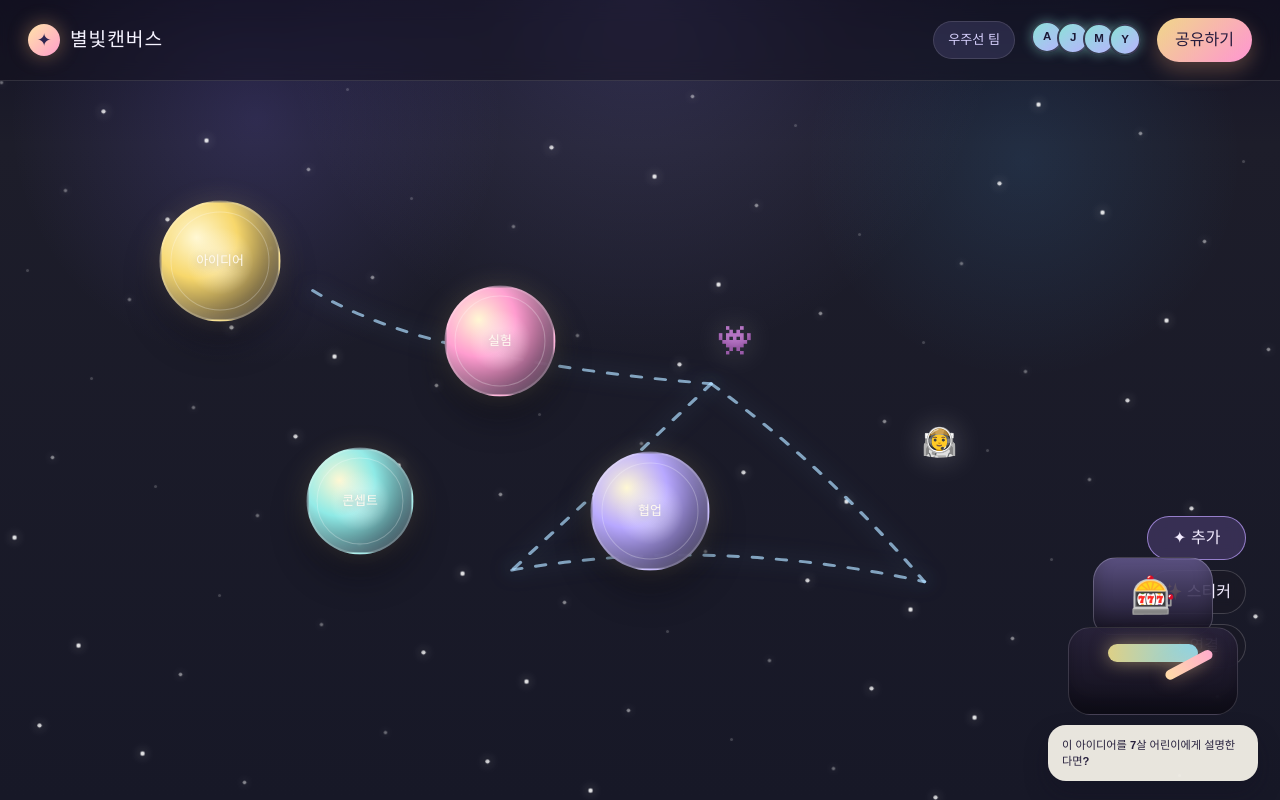
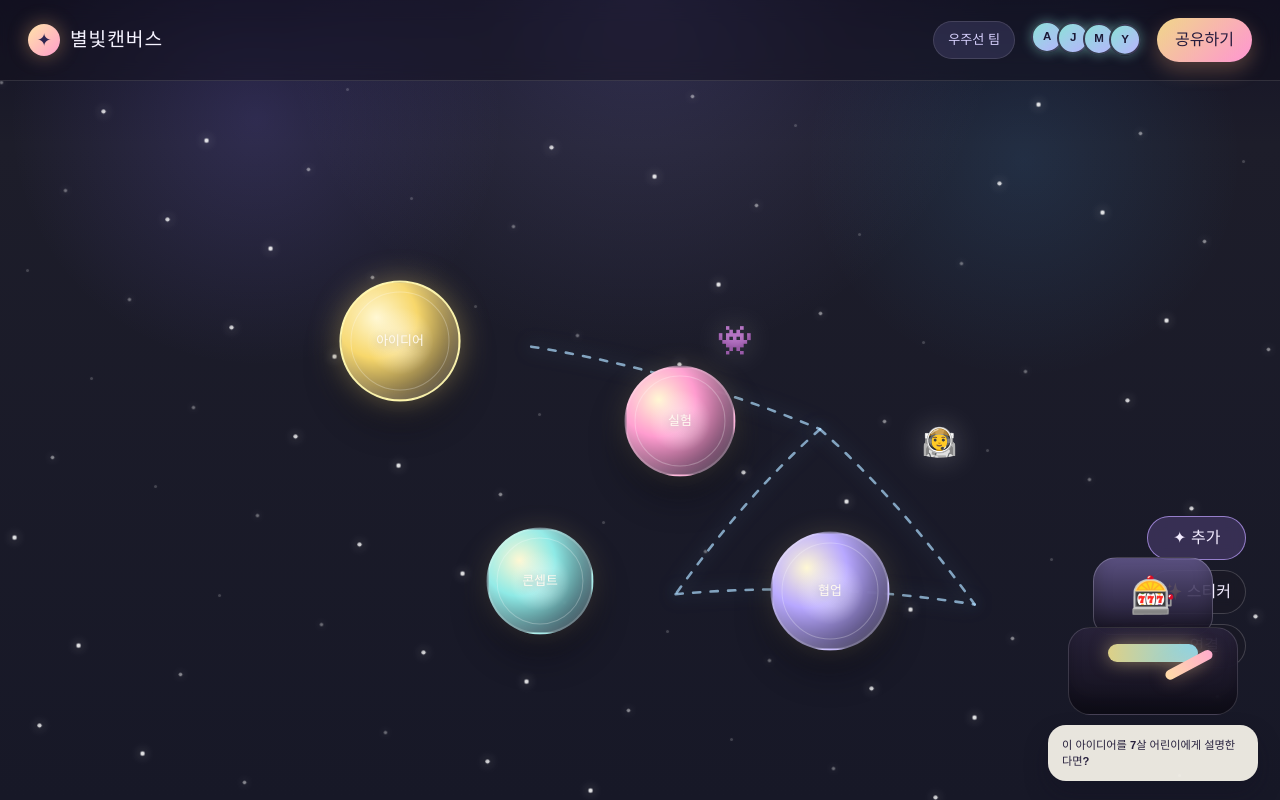
Before and after one commit to YeJiKim06/Starlight_Canvas, a React (Vite) app: page / in a window 1280 px wide. Built offline with nearby package versions, Linux system fonts and the light colour scheme.

Commit message:
feat: implement interactive canvas features and enhance node management

```diff
--- a/src/App.tsx
+++ b/src/App.tsx
@@ -1,3 +1,5 @@
+import { useEffect, useRef, useState } from 'react';
+
 type StarNode = {
   id: number;
   x: number;
@@ -5,13 +7,31 @@ type StarNode = {
   label: string;
   color: string;
   size: number;
+  stamp?: string;
 };
+
+type Edge = {
+  id: string;
+  from: number;
+  to: number;
+};
+
+type ToolMode = 'add' | 'connect' | 'sticker';
+
+const palettes = ['#f7d76b', '#ff9ccf', '#8eeae6', '#b7a7ff', '#90d8ff', '#ffd59e'];
 
 const initialStars: StarNode[] = [
   { id: 1, x: 220, y: 180, label: '아이디어', color: '#f7d76b', size: 120 },
   { id: 2, x: 500, y: 260, label: '실험', color: '#ff9ccf', size: 110 },
   { id: 3, x: 360, y: 420, label: '콘셉트', color: '#8eeae6', size: 106 },
   { id: 4, x: 650, y: 430, label: '협업', color: '#b7a7ff', size: 118 },
+];
+
+const initialEdges: Edge[] = [
+  { id: '1-2', from: 1, to: 2 },
+  { id: '2-3', from: 2, to: 3 },
+  { id: '2-4', from: 2, to: 4 },
+  { id: '3-4', from: 3, to: 4 },
 ];
 
 const prompts = [
@@ -21,9 +41,164 @@ const prompts = [
   '가장 감성적인 한 줄 문장을 떠올려보자',
 ];
 
-const userIcons = ['👾', '👨‍🚀', '🪐', '👻'];
+const stampSet = ['✨', '⭐', '👍', '❓', '💡'];
 
 function App() {
+  const canvasRef = useRef<HTMLDivElement | null>(null);
+  const [nodes, setNodes] = useState<StarNode[]>(initialStars);
+  const [edges, setEdges] = useState<Edge[]>(initialEdges);
+  const [toolMode, setToolMode] = useState<ToolMode>('add');
+  const [selectedId, setSelectedId] = useState<number | null>(1);
+  const [promptIndex, setPromptIndex] = useState(0);
+  const [scale, setScale] = useState(1);
+  const [pan, setPan] = useState({ x: 180, y: 80 });
+  const [isPanning, setIsPanning] = useState(false);
+  const [draggingNode, setDraggingNode] = useState<{ id: number; offsetX: number; offsetY: number } | null>(null);
+  const [connectFrom, setConnectFrom] = useState<number | null>(null);
+
+  useEffect(() => {
+    if (!draggingNode) return;
+
+    const handleMove = (event: PointerEvent) => {
+      const board = canvasRef.current;
+      if (!board) return;
+
+      const rect = board.getBoundingClientRect();
+      const worldX = (event.clientX - rect.left - pan.x) / scale;
+      const worldY = (event.clientY - rect.top - pan.y) / scale;
+
+      setNodes((prev) =>
+        prev.map((node) =>
+          node.id === draggingNode.id
+            ? {
+                ...node,
+                x: worldX - draggingNode.offsetX,
+                y: worldY - draggingNode.offsetY,
+              }
+            : node
+        )
+      );
+    };
+
+    const handleUp = () => setDraggingNode(null);
+
+    window.addEventListener('pointermove', handleMove);
+    window.addEventListener('pointerup', handleUp);
+
+    return () => {
+      window.removeEventListener('pointermove', handleMove);
+      window.removeEventListener('pointerup', handleUp);
+    };
+  }, [draggingNode, pan, scale]);
+
+  const toWorldPosition = (clientX: number, clientY: number) => {
+    const board = canvasRef.current;
+    if (!board) return { x: 0, y: 0 };
+
+    const rect = board.getBoundingClientRect();
+    return {
+      x: (clientX - rect.left - pan.x) / scale,
+      y: (clientY - rect.top - pan.y) / scale,
+    };
+  };
+
+  const addNodeAt = (x: number, y: number) => {
+    const nextId = Date.now();
+    const nextSize = 100 + Math.random() * 40;
+
+    const newNode: StarNode = {
+      id: nextId,
+      x,
+      y,
+      label: `아이디어 ${nodes.length + 1}`,
+      color: palettes[Math.floor(Math.random() * palettes.length)],
+      size: nextSize,
+    };
+
+    setNodes((prev) => [...prev, newNode]);
+    setSelectedId(nextId);
+  };
+
+  const handleCanvasPointerDown = (event: React.PointerEvent<HTMLDivElement>) => {
+    if (event.target !== event.currentTarget) return;
+    setIsPanning(true);
+  };
+
+  const handleCanvasPointerMove = (event: React.PointerEvent<HTMLDivElement>) => {
+    if (!isPanning) return;
+    const board = canvasRef.current;
+    if (!board) return;
+
+    const rect = board.getBoundingClientRect();
+    setPan((prev) => ({
+      x: prev.x + event.movementX,
+      y: prev.y + event.movementY,
+    }));
+  };
+
+  const handleCanvasPointerUp = () => setIsPanning(false);
+
+  const handleCanvasDoubleClick = (event: React.MouseEvent<HTMLDivElement>) => {
+    if (toolMode !== 'add') return;
+    const { x, y } = toWorldPosition(event.clientX, event.clientY);
+    addNodeAt(x, y);
+  };
+
+  const handleWheel = (event: React.WheelEvent<HTMLDivElement>) => {
+    event.preventDefault();
+    const nextScale = Math.min(1.8, Math.max(0.7, scale * (1 - event.deltaY * 0.0012)));
+    setScale(nextScale);
+  };
+
+  const handleNodePointerDown = (event: React.PointerEvent<HTMLDivElement>, node: StarNode) => {
+    event.stopPropagation();
+    const { x, y } = toWorldPosition(event.clientX, event.clientY);
+
+    if (toolMode === 'connect') {
+      if (connectFrom === null) {
+        setConnectFrom(node.id);
+        return;
+      }
+
+      if (connectFrom !== node.id) {
+        setEdges((prev) => {
+          const key = `${Math.min(connectFrom, node.id)}-${Math.max(connectFrom, node.id)}`;
+          if (prev.some((edge) => edge.id === key)) return prev;
+          return [...prev, { id: key, from: Math.min(connectFrom, node.id), to: Math.max(connectFrom, node.id) }];
+        });
+      }
+
+      setConnectFrom(null);
+      return;
+    }
+
+    if (toolMode === 'sticker') {
+      const stamp = stampSet[Math.floor(Math.random() * stampSet.length)];
+      setNodes((prev) =>
+        prev.map((item) =>
+          item.id === node.id
+            ? {
+                ...item,
+                stamp,
+              }
+            : item
+        )
+      );
+      return;
+    }
+
+    setSelectedId(node.id);
+    setDraggingNode({
+      id: node.id,
+      offsetX: x - node.x,
+      offsetY: y - node.y,
+    });
+  };
+
+  const cyclePrompt = () => {
+    setPromptIndex((prev) => (prev + 1) % prompts.length);
+  };
+
   return (
     <div className="app-shell">
       <header className="topbar">
@@ -46,7 +221,16 @@ function App() {
         <button className="share-button">공유하기</button>
       </header>
 
-      <div className="canvas-surface">
+      <div
+        ref={canvasRef}
+        className="canvas-surface"
+        onDoubleClick={handleCanvasDoubleClick}
+        onPointerDown={handleCanvasPointerDown}
+        onPointerMove={handleCanvasPointerMove}
+        onPointerUp={handleCanvasPointerUp}
+        onPointerLeave={handleCanvasPointerUp}
+        onWheel={handleWheel}
+      >
         <div className="starfield" aria-hidden="true">
           {Array.from({ length: 90 }).map((_, index) => (
             <span
@@ -65,45 +249,70 @@ function App() {
         <div className="cursor cursor-left">👾</div>
         <div className="cursor cursor-right">👨‍🚀</div>
 
-        <svg className="connections" viewBox="0 0 900 620" preserveAspectRatio="none" aria-label="idea connections">
-          <path d="M 220 180 Q 300 240 500 260" />
-          <path d="M 500 260 Q 440 330 360 420" />
-          <path d="M 500 260 Q 580 330 650 430" />
-          <path d="M 360 420 Q 500 390 650 430" />
-        </svg>
+        <div
+          className="board-layer"
+          style={{
+            transform: `translate(${pan.x}px, ${pan.y}px) scale(${scale})`,
+          }}
+        >
+          <svg className="connections" viewBox="0 0 1000 700" preserveAspectRatio="xMidYMid meet" aria-label="idea connections">
+            {edges.map((edge) => {
+              const from = nodes.find((node) => node.id === edge.from);
+              const to = nodes.find((node) => node.id === edge.to);
+              if (!from || !to) return null;
 
-        {initialStars.map((star) => (
-          <div
-            key={star.id}
-            className="idea-node"
-            style={{
-              left: `${star.x}px`,
-              top: `${star.y}px`,
-              width: `${star.size}px`,
-              height: `${star.size}px`,
-              background: `radial-gradient(circle at 30% 30%, #fff8d4 0%, ${star.color} 35%, rgba(23,20,37,0.95) 100%)`,
-            }}
-          >
-            <span className="node-label">{star.label}</span>
-            <span className="node-glow" aria-hidden="true" />
-          </div>
-        ))}
+              return (
+                <path
+                  key={edge.id}
+                  d={`M ${from.x} ${from.y} Q ${(from.x + to.x) / 2} ${(from.y + to.y) / 2 - 18} ${to.x} ${to.y}`}
+                />
+              );
+            })}
+          </svg>
+
+          {nodes.map((node) => (
+            <div
+              key={node.id}
+              className={`idea-node ${selectedId === node.id ? 'selected' : ''}`}
+              style={{
+                left: `${node.x}px`,
+                top: `${node.y}px`,
+                width: `${node.size}px`,
+                height: `${node.size}px`,
+                background: `radial-gradient(circle at 30% 30%, #fff8d4 0%, ${node.color} 35%, rgba(23,20,37,0.95) 100%)`,
+              }}
+              onPointerDown={(event) => handleNodePointerDown(event, node)}
+              onClick={() => setSelectedId(node.id)}
+            >
+              <span className="node-label">{node.label}</span>
+              <span className="node-glow" aria-hidden="true" />
+              {node.stamp ? <span className="node-stamp">{node.stamp}</span> : null}
+            </div>
+          ))}
+        </div>
 
         <aside className="tool-panel">
-          <button className="tool-button active">✦ 추가</button>
-          <button className="tool-button">✨ 스티커</button>
-          <button className="tool-button">⟡ 연결</button>
+          {(['add', 'sticker', 'connect'] as ToolMode[]).map((mode) => (
+            <button
+              key={mode}
+              className={`tool-button ${toolMode === mode ? 'active' : ''}`}
+              onClick={() => {
+                setToolMode(mode);
+                if (mode !== 'connect') setConnectFrom(null);
+              }}
+            >
+              {mode === 'add' ? '✦ 추가' : mode === 'sticker' ? '✨ 스티커' : '⟡ 연결'}
+            </button>
+          ))}
         </aside>
 
-        <div className="capsule-machine" aria-label="prompt capsule machine">
+        <div className="capsule-machine" aria-label="prompt capsule machine" onClick={cyclePrompt}>
           <div className="machine-top">🎰</div>
           <div className="machine-body">
             <div className="slot-light" />
             <div className="lever" />
           </div>
-          <div className="prompt-card">
-            {prompts[0]}
-          </div>
+          <div className="prompt-card">{prompts[promptIndex]}</div>
         </div>
       </div>
     </div>
--- a/src/styles.css
+++ b/src/styles.css
@@ -92,7 +92,7 @@ button {
   padding: 8px 14px;
   border-radius: 999px;
   background: rgba(170, 156, 255, 0.14);
-  border: 1px solid rgba(255,255,255,0.12);
+  border: 1px solid rgba(255, 255, 255, 0.12);
   font-size: 0.82rem;
   color: #d9d2ff;
 }
@@ -141,6 +141,7 @@ button {
   width: 100%;
   overflow: hidden;
   cursor: grab;
+  user-select: none;
 }
 
 .starfield {
@@ -154,8 +155,14 @@ button {
   height: 3px;
   background: rgba(255, 255, 255, 0.9);
   border-radius: 50%;
-  box-shadow: 0 0 8px rgba(255,255,255,0.8);
+  box-shadow: 0 0 8px rgba(255, 255, 255, 0.8);
   animation: twinkle ease-in-out infinite 3s;
+}
+
+.board-layer {
+  position: absolute;
+  inset: 0;
+  transform-origin: 0 0;
 }
 
 .connections {
@@ -181,12 +188,15 @@ button {
   place-items: center;
   border-radius: 50%;
   transform: translate(-50%, -50%);
-  border: 2px solid rgba(255,255,255,0.26);
-  box-shadow:
-    inset 0 0 18px rgba(255, 255, 255, 0.18),
-    0 0 25px rgba(255, 231, 145, 0.15),
-    0 20px 35px rgba(8, 8, 16, 0.4);
+  border: 2px solid rgba(255, 255, 255, 0.26);
+  box-shadow: inset 0 0 18px rgba(255, 255, 255, 0.18), 0 0 25px rgba(255, 231, 145, 0.15), 0 20px 35px rgba(8, 8, 16, 0.4);
   animation: gentlePulse 3s ease-in-out infinite;
+  cursor: grab;
+}
+
+.idea-node.selected {
+  border-color: rgba(255, 248, 176, 0.95);
+  box-shadow: inset 0 0 18px rgba(255, 255, 255, 0.18), 0 0 30px rgba(252, 220, 124, 0.38), 0 20px 35px rgba(8, 8, 16, 0.4);
 }
 
 .idea-node::before {
@@ -194,7 +204,7 @@ button {
   position: absolute;
   inset: 8%;
   border-radius: 50%;
-  border: 1px solid rgba(255,255,255,0.25);
+  border: 1px solid rgba(255, 255, 255, 0.25);
 }
 
 .node-label {
@@ -203,21 +213,35 @@ button {
   font-size: clamp(0.72rem, 1vw, 0.92rem);
   font-weight: 700;
   color: #fffaf0;
-  text-shadow: 0 2px 10px rgba(0,0,0,0.3);
+  text-shadow: 0 2px 10px rgba(0, 0, 0, 0.3);
 }
 
 .node-glow {
   position: absolute;
   inset: 17%;
   border-radius: 50%;
-  background: radial-gradient(circle, rgba(255,255,255,0.5), transparent 62%);
+  background: radial-gradient(circle, rgba(255, 255, 255, 0.5), transparent 62%);
+}
+
+.node-stamp {
+  position: absolute;
+  right: 10%;
+  bottom: 8%;
+  display: grid;
+  place-items: center;
+  width: 28px;
+  height: 28px;
+  border-radius: 50%;
+  background: rgba(255, 255, 255, 0.18);
+  font-size: 1rem;
+  animation: popStamp 0.6s ease;
 }
 
 .cursor {
   position: absolute;
   z-index: 8;
   font-size: 1.8rem;
-  filter: drop-shadow(0 0 14px rgba(255,255,255,0.25));
+  filter: drop-shadow(0 0 14px rgba(255, 255, 255, 0.25));
   animation: cursorFloat 3.4s ease-in-out infinite;
 }
 
@@ -243,7 +267,7 @@ button {
 }
 
 .tool-button {
-  border: 1px solid rgba(255,255,255,0.18);
+  border: 1px solid rgba(255, 255, 255, 0.18);
   background: rgba(25, 24, 36, 0.72);
   color: #f3ecff;
   border-radius: 999px;
@@ -251,6 +275,7 @@ button {
   min-width: 98px;
   backdrop-filter: blur(8px);
   transition: transform 0.2s ease, border-color 0.2s ease;
+  cursor: pointer;
 }
 
 .tool-button.active {
@@ -267,6 +292,7 @@ button {
   display: flex;
   flex-direction: column;
   align-items: center;
+  cursor: pointer;
 }
 
 .machine-top {
@@ -276,9 +302,9 @@ button {
   height: 78px;
   border-radius: 24px 24px 18px 18px;
   background: linear-gradient(180deg, rgba(98, 87, 138, 0.9), rgba(26, 22, 40, 0.9));
-  border: 1px solid rgba(255,255,255,0.18);
+  border: 1px solid rgba(255, 255, 255, 0.18);
   font-size: 2.3rem;
-  box-shadow: inset 0 -12px 18px rgba(0,0,0,0.25);
+  box-shadow: inset 0 -12px 18px rgba(0, 0, 0, 0.25);
 }
 
 .machine-body {
@@ -288,8 +314,8 @@ button {
   margin-top: -8px;
   border-radius: 22px;
   background: linear-gradient(180deg, rgba(40, 34, 58, 0.96), rgba(17, 15, 27, 0.96));
-  border: 1px solid rgba(255,255,255,0.14);
-  box-shadow: inset 0 -16px 14px rgba(0,0,0,0.2);
+  border: 1px solid rgba(255, 255, 255, 0.14);
+  box-shadow: inset 0 -16px 14px rgba(0, 0, 0, 0.2);
 }
 
 .slot-light {
@@ -331,23 +357,33 @@ button {
 }
 
 @keyframes twinkle {
-  0%, 100% { opacity: 0.2; transform: scale(1); }
+  0%,
+  100% { opacity: 0.2; transform: scale(1); }
   50% { opacity: 1; transform: scale(1.5); }
 }
 
 @keyframes gentlePulse {
-  0%, 100% { transform: translate(-50%, -50%) scale(1); }
+  0%,
+  100% { transform: translate(-50%, -50%) scale(1); }
   50% { transform: translate(-50%, -50%) scale(1.04); }
 }
 
 @keyframes cursorFloat {
-  0%, 100% { transform: translateY(0px); }
+  0%,
+  100% { transform: translateY(0px); }
   50% { transform: translateY(-8px); }
 }
 
 @keyframes floatPop {
-  0%, 100% { transform: translateY(0); }
+  0%,
+  100% { transform: translateY(0); }
   50% { transform: translateY(-5px); }
+}
+
+@keyframes popStamp {
+  0% { transform: scale(0.5); opacity: 0; }
+  60% { transform: scale(1.25); opacity: 1; }
+  100% { transform: scale(1); opacity: 1; }
 }
 
 @media (max-width: 720px) {
```
